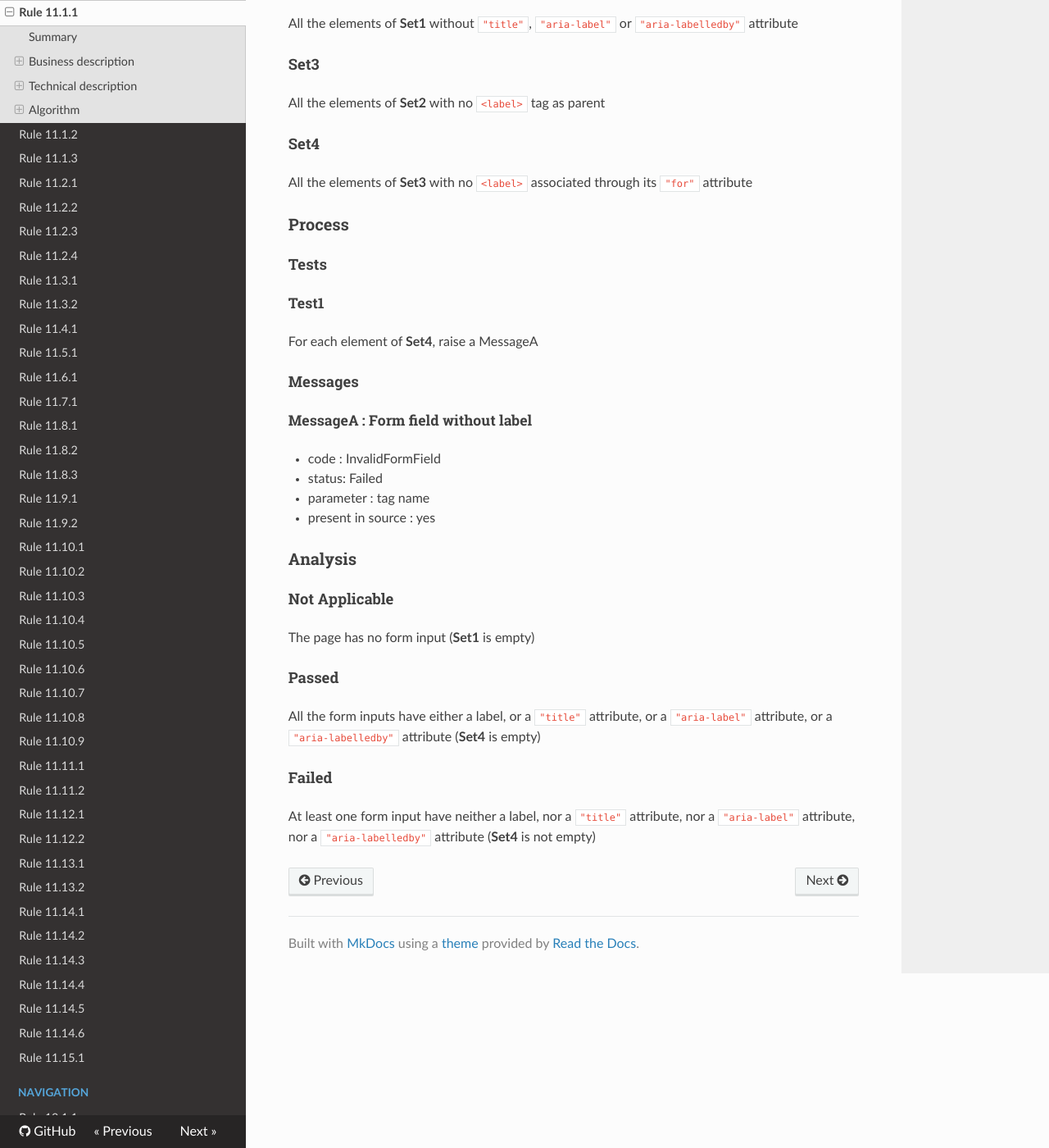
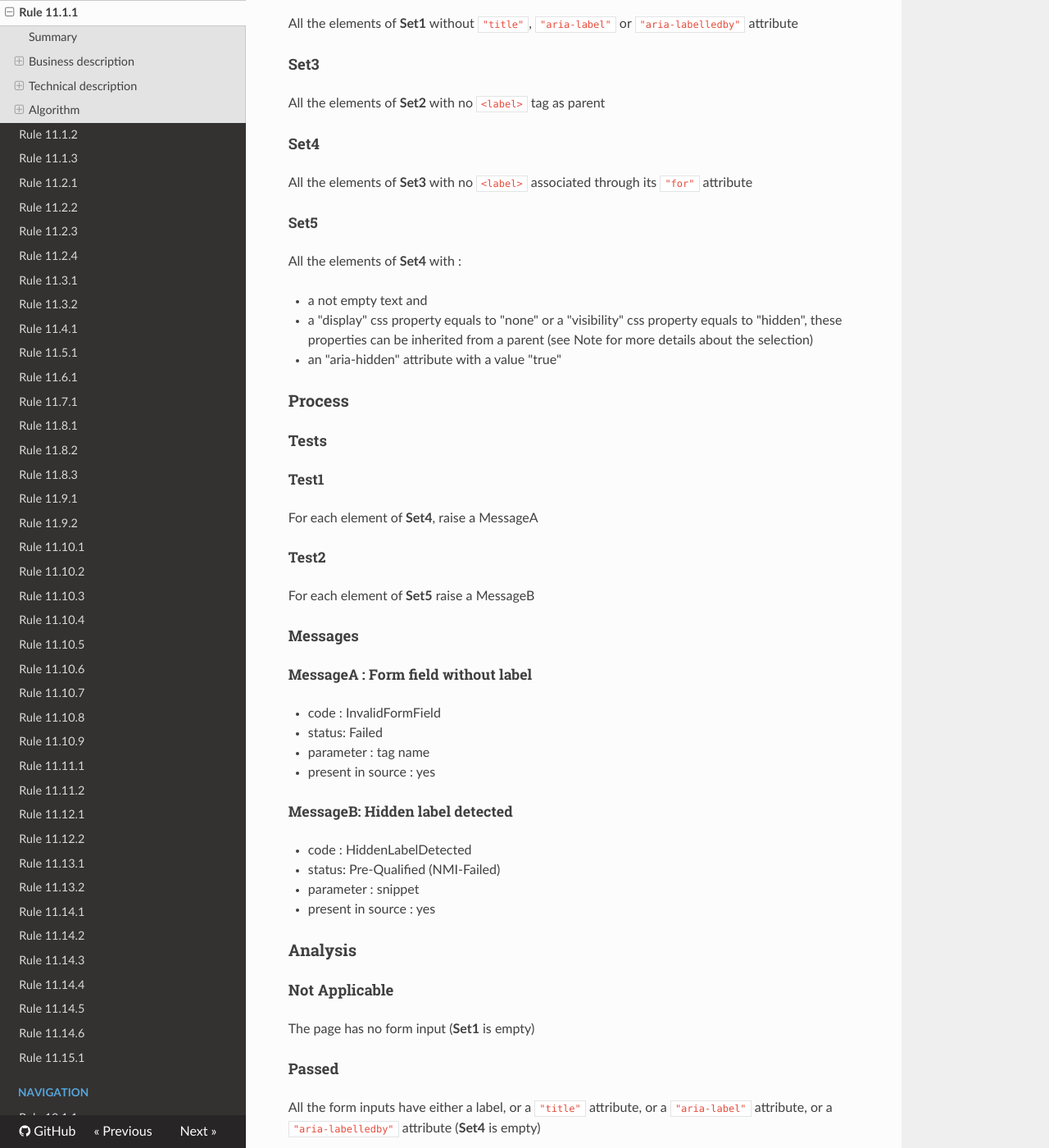
Before and after one commit to Tanaguru/RGAA3-2016, an MkDocs documentation site: the page built from docs/Rule-11-1-1.md, in a window 1280 px wide and 1400 px high, scrolled down 1469 px. Shown: the whole window at 82% size. Built offline with MkDocs 1.6.1, drawn with Linux system fonts in a browser that asks for light colours; nearby versions of some CDN libraries; old or Windows-style settings are respelled for this version of MkDocs.

Commit message:
Update Fiche technique 10.13.1

```diff
--- a/docs/Rule-11-1-1.md
+++ b/docs/Rule-11-1-1.md
@@ -73,6 +73,16 @@ All the elements of **Set2** with no `<label>` tag as parent
 
 All the elements of **Set3** with no `<label>` associated through its `"for"` attribute
 
+##### Set5
+
+All the elements of **Set4** with :
+
+-   a not empty text and
+-   a "display" css property equals to "none" or a "visibility" css
+    property equals to "hidden", these properties can be inherited from
+    a parent (see Note for more details about the selection)
+-   an "aria-hidden" attribute with a value "true"
+
 ### Process
 
 #### Tests
@@ -80,6 +90,10 @@ All the elements of **Set3** with no `<label>` associated through its `"for"` at
 ##### Test1
 
 For each element of **Set4**, raise a MessageA
+
+##### Test2
+
+For each element of **Set5** raise a MessageB
 
 #### Messages
 
@@ -89,6 +103,13 @@ For each element of **Set4**, raise a MessageA
 - status: Failed
 - parameter : tag name
 - present in source : yes
+
+##### MessageB: Hidden label detected
+
+-   code : HiddenLabelDetected
+-   status: Pre-Qualified (NMI-Failed)
+-   parameter : snippet
+-   present in source : yes
 
 ### Analysis
 
```
Also changed, not shown: docs/Rule-10-13-1.md (+2 -15 lines).
